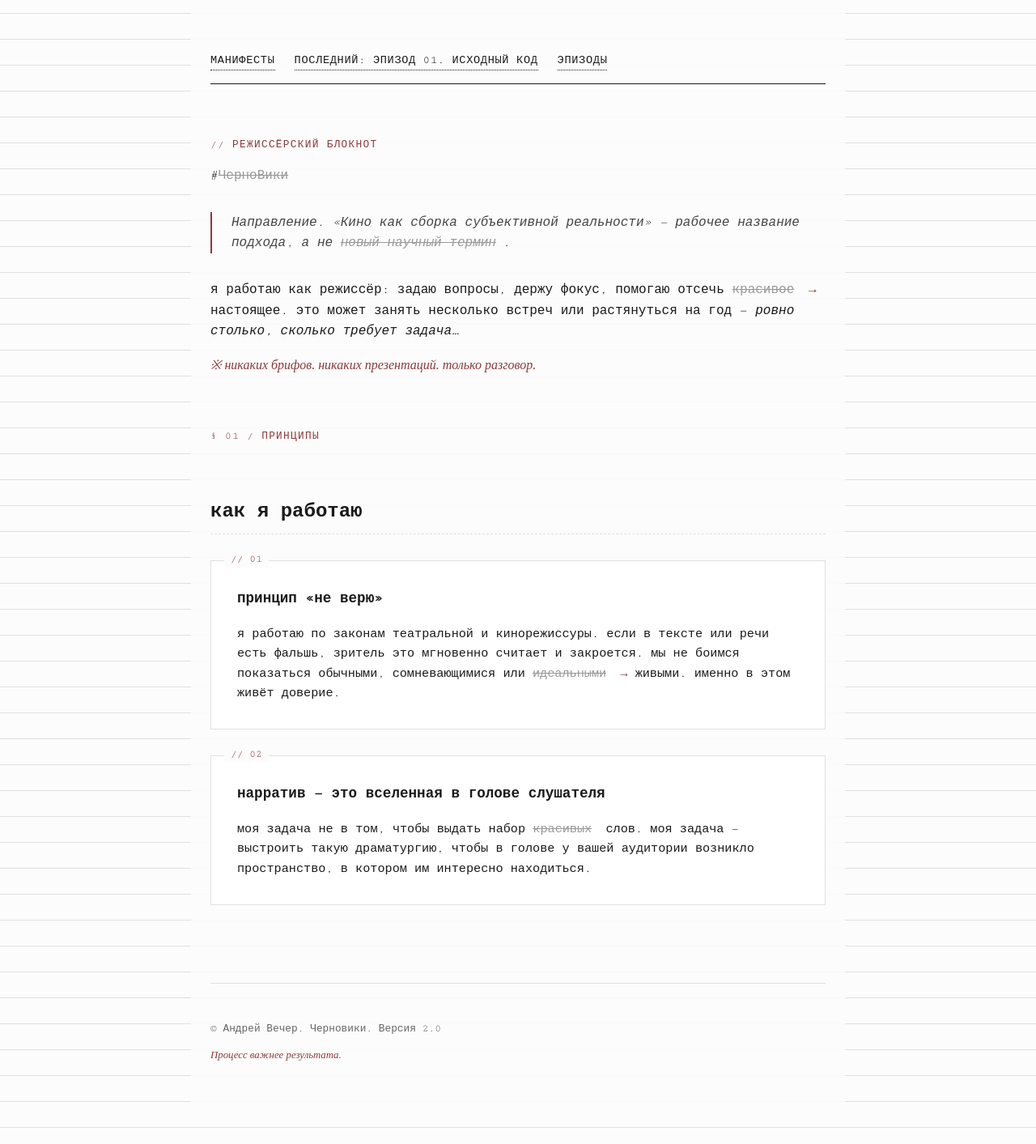
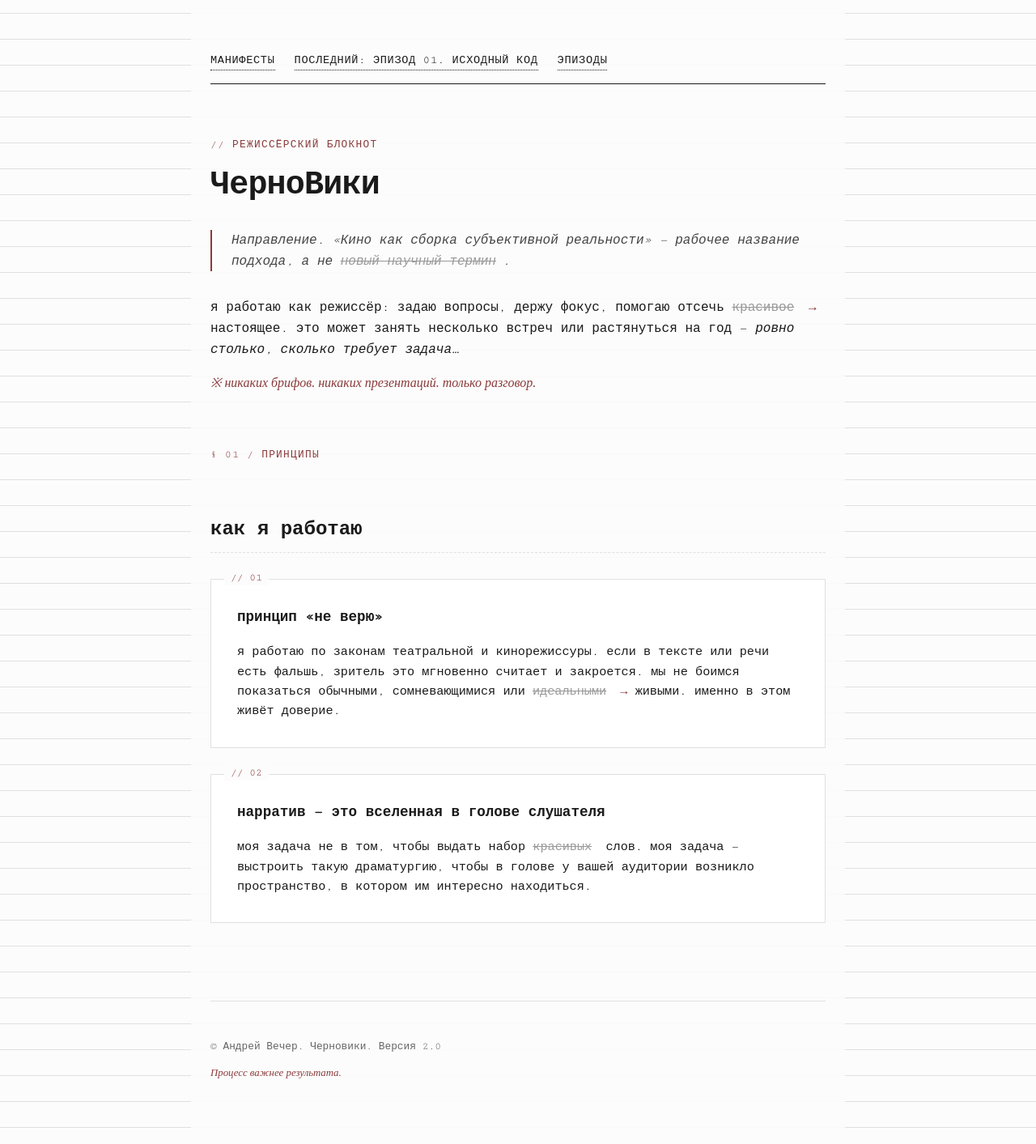
Before and after one commit to avecher/lab, a Jekyll site: the page built from index.md, in a window 1280 px wide. Shown: the whole page at 81% size. Built offline with Jekyll 4.4.1, drawn with Linux system fonts in a browser that asks for light colours.

Commit message:
Update index.md

```diff
--- a/index.md
+++ b/index.md
@@ -5,7 +5,7 @@ title: ЧерноВики
 
 <span class="meta-label">// Режиссёрский блокнот</span>
 
-#<span class="strikethrough">ЧерноВики</span>
+# ЧерноВики
 
 > Направление. «Кино как сборка субъективной реальности» — рабочее название подхода, а не <span class="strikethrough">новый научный термин</span>.
 
```
